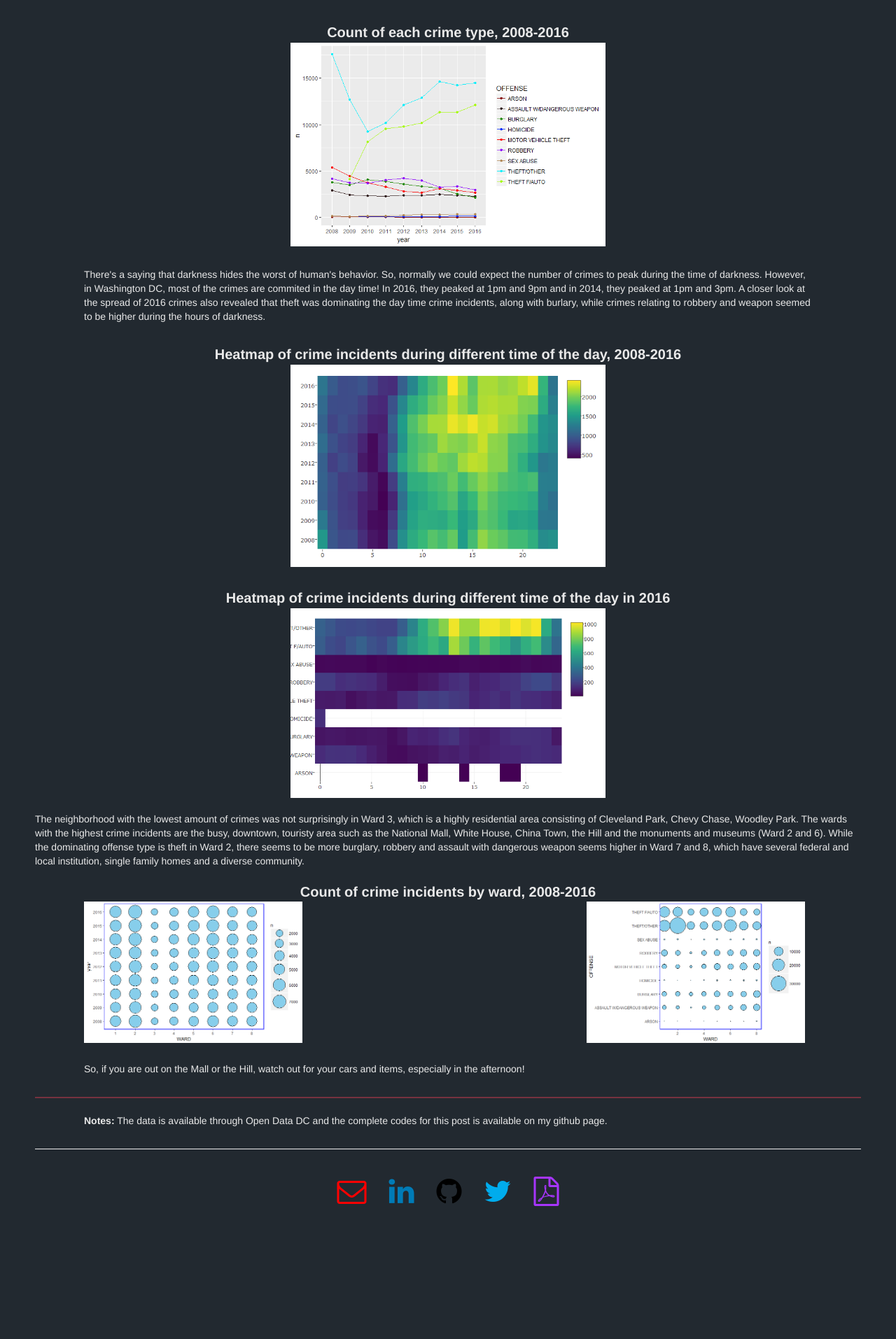
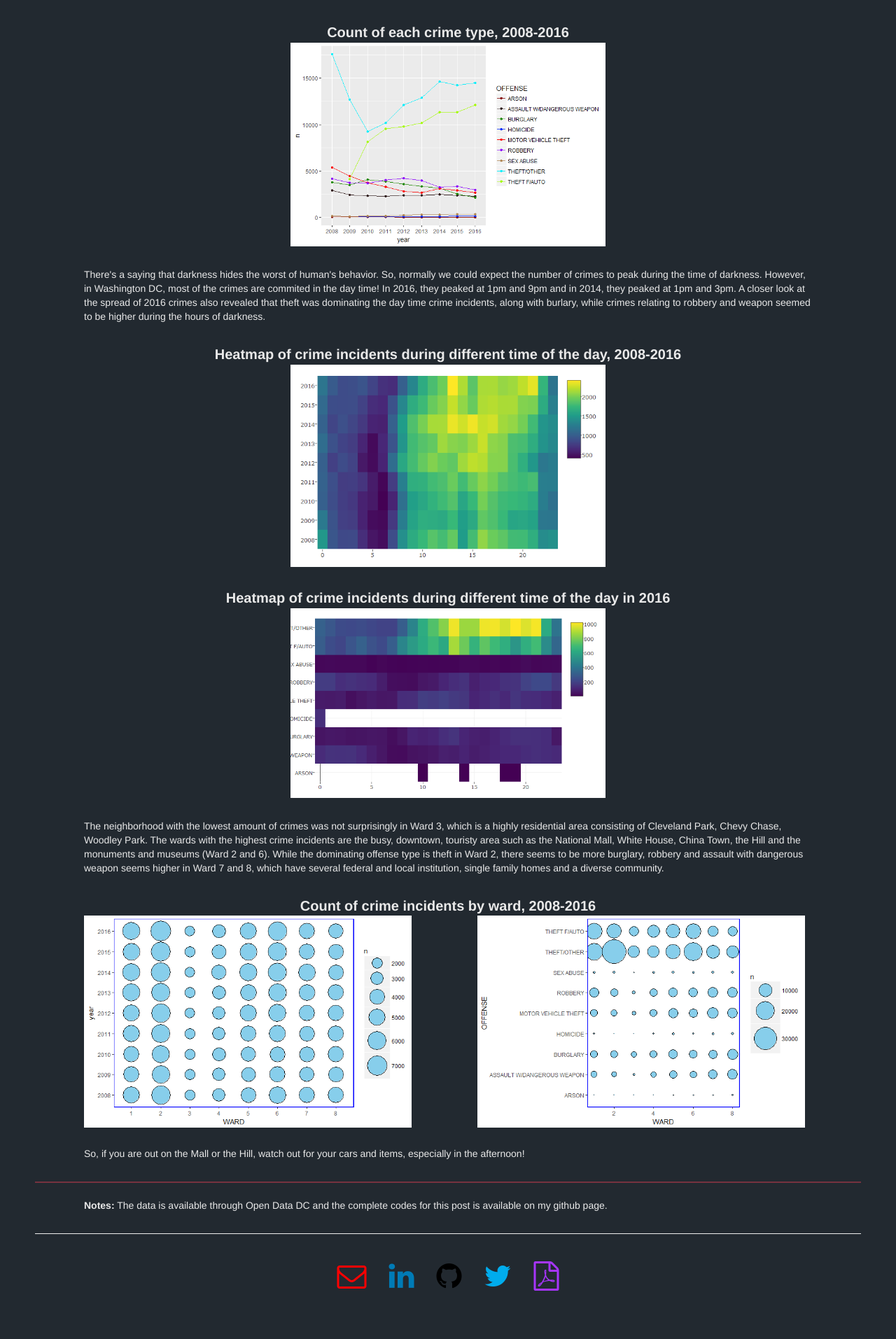
Before and after one commit to aeintngon/old-webpage, a Jekyll site: the page built from DCCrimeData.html, in a window 1280 px wide. Shown: the part 876-2789 px from the top of the page at 70% size. Built offline with Jekyll 4.4.1, drawn with Linux system fonts in a browser that asks for light colours; nearby versions of some CDN libraries; before the commit the page ends 2668 px from its top, so only the background shows below that.

Commit message:
image tile fix

```diff
--- a/DCCrimeData.html
+++ b/DCCrimeData.html
@@ -36,11 +36,11 @@ layout: default
     	</p>
     </div>
 
-    <p class="Content">The neighborhood with the lowest amount of crimes was not surprisingly in Ward 3, which is a highly residential area consisting of Cleveland Park, Chevy Chase, Woodley Park. The wards with the highest crime incidents are the busy, downtown, touristy area such as the National Mall, White House, China Town, the Hill and the monuments and museums (Ward 2 and 6). While the dominating offense type is theft in Ward 2, there seems to be more burglary, robbery and assault with dangerous weapon seems higher in Ward 7 and 8, which have several federal and local institution, single family homes and a diverse community.</p>
+    <p class="content">The neighborhood with the lowest amount of crimes was not surprisingly in Ward 3, which is a highly residential area consisting of Cleveland Park, Chevy Chase, Woodley Park. The wards with the highest crime incidents are the busy, downtown, touristy area such as the National Mall, White House, China Town, the Hill and the monuments and museums (Ward 2 and 6). While the dominating offense type is theft in Ward 2, there seems to be more burglary, robbery and assault with dangerous weapon seems higher in Ward 7 and 8, which have several federal and local institution, single family homes and a diverse community.</p>
     <div class="content">
     	<p class="graph-title">Count of crime incidents by ward, 2008-2016</p>
-    	<img src="./images/crime/dc_balloon.png" width="100%" height=auto style="float: left; width: 30%; margin-right: 1%; margin-bottom: 0.5em;">
-    	<img src="./images/crime/dc_bubbleOffense.png" width="100%" height=auto style="float: right; width: 30%; margin-right: 1%; margin-bottom: 0.5em;">
+    	<img src="./images/crime/dc_balloon.png" width="100%" height=auto style="float: left; width: 45%; margin-right: 1%; margin-bottom: 0.5em;">
+    	<img src="./images/crime/dc_bubbleOffense.png" width="100%" height=auto style="float: right; width: 45%; margin-right: 1%; margin-bottom: 0.5em;">
     </div>
     <p style="clear: both;"></p>
 
```
